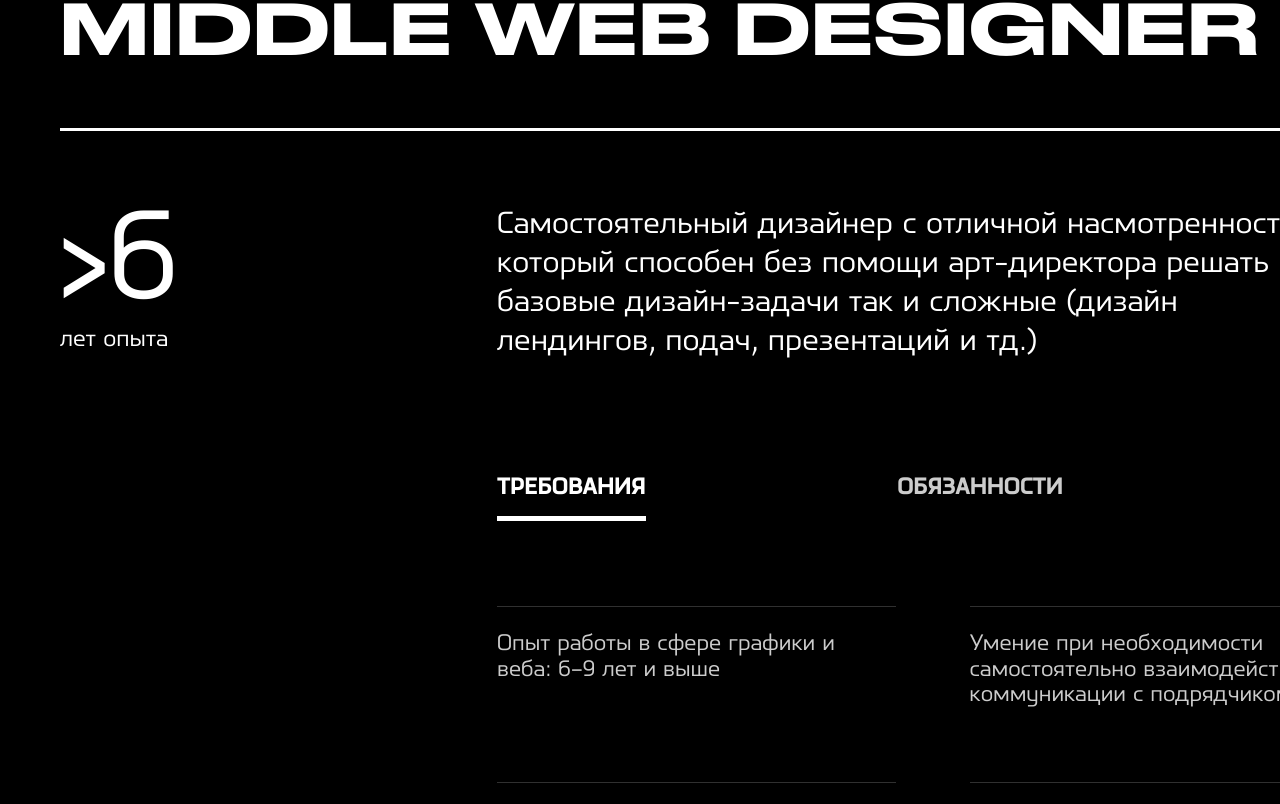
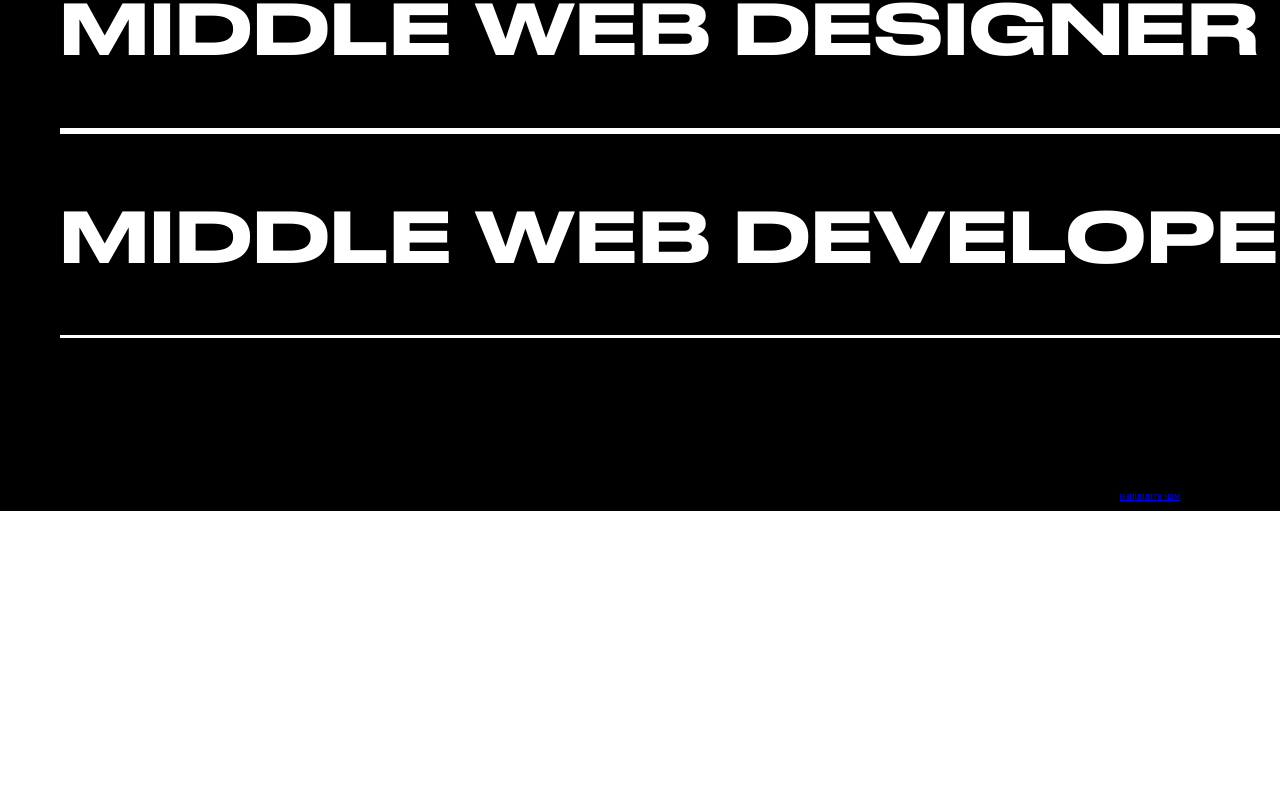
Before and after one commit to ProjectOnGitHub/test-articul, a Vue app: page / in a window 1280 px wide. Shown: the part 1096-1900 px from the top of the page. After the commit the page ends 1607 px from the top, so only its background shows below. Built offline with nearby package versions, Linux system fonts and the light colour scheme.

Commit message:
feat: add animation for accordion

```diff
--- a/src/App.vue
+++ b/src/App.vue
@@ -25,6 +25,52 @@ export default {
         {
           id: 1,
           name: 'Middle Web Designer',
+          experience: '>6',
+          description:
+            'Самостоятельный дизайнер с отличной насмотренностью, который способен без помощи арт-директора решать как базовые дизайн-задачи так и сложные (дизайн лендингов, подач, презентаций и тд.)',
+          info: [
+            {
+              id: 1,
+              name: 'Требования',
+              list: [
+                'Опыт работы в сфере графики и веба: 6–9 лет и выше',
+                'Умение при необходимости самостоятельно взаимодействовать в коммуникации с подрядчиком',
+                'Понимание проектирования взаимодействия и создания информационной архитектуры проекта',
+                'Сильное портфолио с кейсами в сфере корпоративного/информационного веба',
+                'Умение декомпозировать задачи, организовывать и синхронизировать командную работу с другими дизайнерами',
+                'Умение быстро подобрать нужные референсы из топовых работ в сфере веба и использовать их в работе',
+                'Ответственность, желание развиваться, обучаемость, перфекционизм, любовь к деталям и минимализму'
+              ]
+            },
+            {
+              id: 2,
+              name: 'Обязанности',
+              list: [
+                'Создавать концепцию, продумывать структуры и функционал продукта',
+                'Заниматься доработкой проектов',
+                'Заниматься проектированием и дизайном интерфейсов, подготовкой рабочих макетов для передачи в команду разработки',
+                'Работать с фотоматериалами, с иллюстрациями, обработкой, коллажированием., пиктограммами, другой графикой',
+                'Выполнять работы по дизайну и проектированию веб-и мобильных интерфейсов'
+              ]
+            },
+            {
+              id: 3,
+              name: 'Стек',
+              list: [
+                'Figma',
+                'Ps',
+                'Ai',
+                'Сильное портфолио с кейсами в сфере корпоративного/информационного веба',
+                'AE',
+                '3d редакторы (оптимально Blender)',
+                'webflow'
+              ]
+            }
+          ]
+        },
+        {
+          id: 2,
+          name: 'Middle Web Developer',
           experience: '>6',
           description:
             'Самостоятельный дизайнер с отличной насмотренностью, который способен без помощи арт-директора решать как базовые дизайн-задачи так и сложные (дизайн лендингов, подач, презентаций и тд.)',
--- a/src/components/TheVacancies.vue
+++ b/src/components/TheVacancies.vue
@@ -5,13 +5,23 @@
       :key="vacancy.id"
       class="vacancy"
     >
-      <div class="vacancy__heading">
+      <div
+        class="vacancy__heading"
+        @click="toggleVacancyInfo(vacancy.id)"
+      >
         <h3 class="vacancy__title">
           {{ vacancy.name }}
         </h3>
-        <base-button class-name="vacancy__button-show" />
+        <base-button
+          class-name="vacancy__button-show"
+          :class="{ 'vacancy__button-show_opened': vacancy.id === activeVacancy }"
+        />
       </div>
-      <div class="vacancy__container">
+      <div
+        class="vacancy__container"
+        :class="{ vacancy__container_opened: vacancy.id === activeVacancy }"
+      >
+        <div class="vacancy__info">
           <div class="experience">
             <span class="experience__number">{{ vacancy.experience }}</span>
             <span class="experience__text">лет опыта</span>
@@ -65,6 +75,7 @@
             </base-button>
           </div>
         </div>
+      </div>
     </li>
   </ul>
 </template>
@@ -84,12 +95,21 @@ export default {
   },
   data() {
     return {
-      activeTab: 0
+      activeTab: 0,
+      activeVacancy: 0
     };
   },
   methods: {
     selectTab(id) {
       this.activeTab = id;
+    },
+
+    toggleVacancyInfo(id) {
+      if (this.activeVacancy === id) {
+        this.activeVacancy = null; // Скрываем активную вакансию
+      } else {
+        this.activeVacancy = id; // Показываем выбранную вакансию
+      }
     }
   }
 };
@@ -109,6 +129,20 @@ export default {
   &__container {
     max-width: 1308px;
     @include gridable();
+    box-sizing: border-box;
+    opacity: 0;
+    overflow: hidden;
+    max-height: 0px;
+    transition: 1s linear;
+
+    &_opened {
+      max-height: 3000px;
+      opacity: 1;
+    }
+  }
+
+  &__info {
+    @include gridable();
     grid-template-areas:
       'exp description'
       '. tabs';
@@ -126,6 +160,7 @@ export default {
     border-top: 3px solid $color-text;
     border-bottom: 3px solid $color-text;
     box-sizing: border-box;
+    cursor: pointer;
   }
   &__title {
     margin: 0;
@@ -149,7 +184,7 @@ export default {
 
     &::before {
       transform: rotate(90deg);
-      transition: transform 0.5s easy;
+      transition: 1s linear;
     }
 
     &_opened::before {
```
Lines whose indentation alone changed are shown as unchanged.
